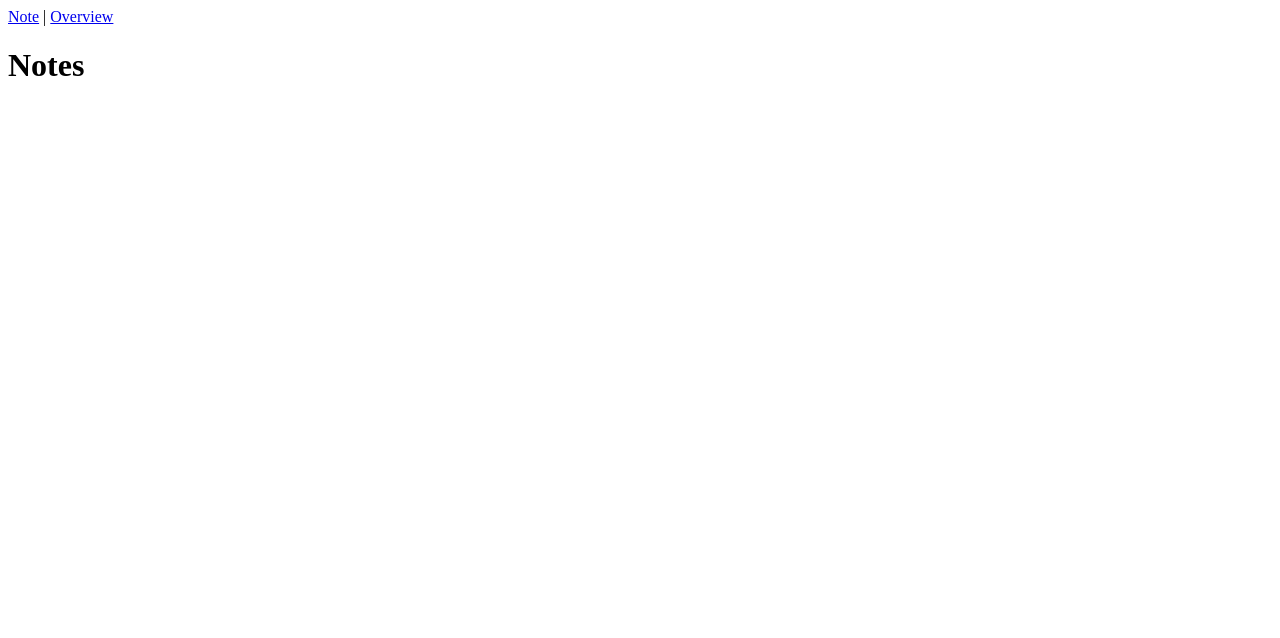
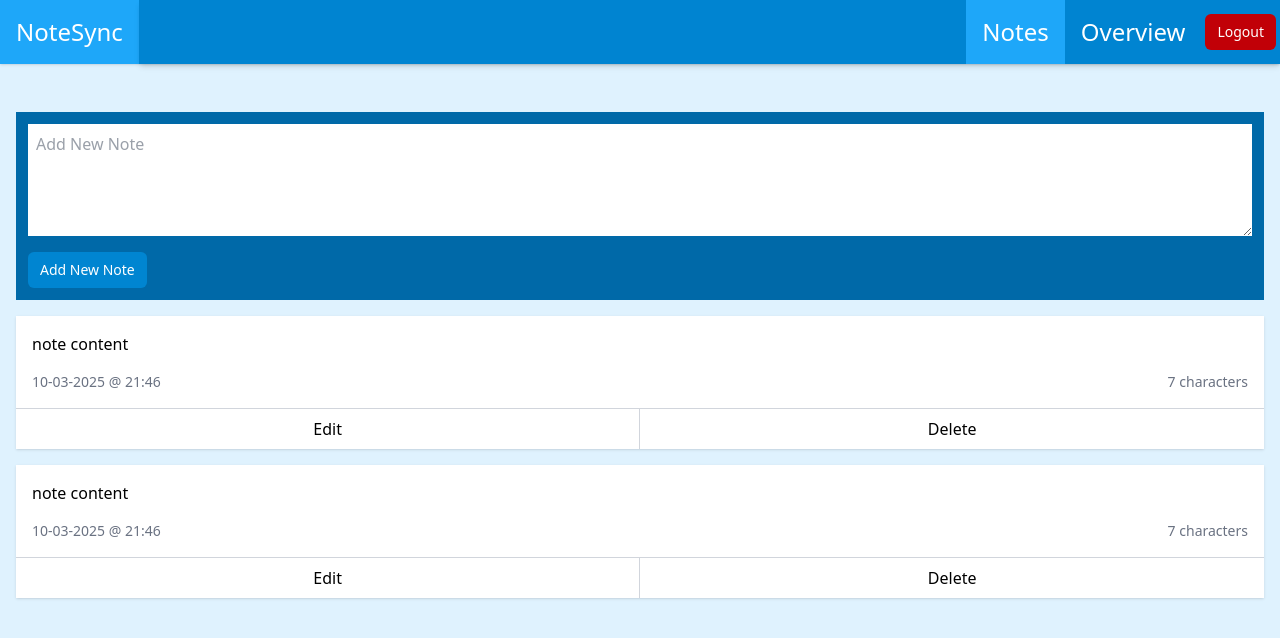
Before and after one commit to ahmadi70/NoteSync_Capstone, a Vue app: page / in a window 1280 px wide. Shown: the top 638 px of the page. Built offline with nearby package versions, Linux system fonts and the light colour scheme.

Commit message:
create components and design the app using tailwind css

```diff
--- a/package.json
+++ b/package.json
@@ -9,11 +9,14 @@
     "preview": "vite preview"
   },
   "dependencies": {
+    "material-icons": "^1.13.14",
     "vue": "^3.5.13",
     "vue-router": "^4.5.0"
   },
   "devDependencies": {
+    "@tailwindcss/vite": "^4.0.12",
     "@vitejs/plugin-vue": "^5.2.1",
+    "tailwindcss": "^4.0.12",
     "vite": "^6.2.0"
   }
 }
--- a/src/App.vue
+++ b/src/App.vue
@@ -1,8 +1,11 @@
-<script setup></script>
+<script setup>
+import Navbar from '@/components/Layout/Navbar.vue'
+</script>
 
 <template>
-  <RouterLink to="/">Note</RouterLink> |
-  <RouterLink to="/overview">Overview</RouterLink>
+  <div>
+    <Navbar />
+    <RouterView />
+  </div>
 
-  <RouterView />
 </template>
--- /dev/null
+++ b/src/components/Layout/MainSection.vue
@@ -0,0 +1,5 @@
+<template>
+  <div class="container mx-auto p-4">
+    <slot />
+  </div>
+</template>
--- /dev/null
+++ b/src/components/Layout/Navbar.vue
@@ -0,0 +1,58 @@
+<script setup>
+import { ref } from 'vue'
+import { useOnClickOutside } from '@/use/useOnClickOutside'
+
+const isOpen = ref(false)
+
+const toggleMenu = () => {
+  isOpen.value = !isOpen.value;
+};
+
+useOnClickOutside(() => {
+  if (isOpen.value) {
+    toggleMenu()
+  }
+})
+</script>
+
+<template>
+  <nav class="bg-sky-600 text-2xl text-white mb-8 shadow-sm">
+    <div class="relative flex justify-between items-center container mx-auto">
+      <h1>
+        <RouterLink class="block p-4" to="/">NoteSync</RouterLink>
+      </h1>
+
+      <button
+        @click.stop="toggleMenu"
+        class="block md:hidden pr-3 cursor-pointer"
+      >
+        <i v-if="isOpen" class="material-icons mr-2">close</i>
+        <i v-else class="material-icons mr-2">menu</i>
+      </button>
+
+      <ul
+        class="bg-sky-600 md:flex md:justify-end items-center md:top-0 md:border-none md:static absolute w-full top-16 left-0 shadow-md border border-white"
+        :class="isOpen ? 'block' : 'hidden md:flex'"
+      >
+        <li>
+          <RouterLink class="block p-4" to="/">Notes</RouterLink>
+        </li>
+        <li>
+          <RouterLink class="block p-4" to="/overview">Overview</RouterLink>
+        </li>
+        <li>
+          <button
+            class="btn bg-red-700 hover:bg-red-600 m-1"
+          >Logout</button>
+        </li>
+      </ul>
+    </div>
+  </nav>
+
+</template>
+
+<style scoped>
+.router-link-exact-active {
+  background: #1ea7f9;
+}
+</style>
--- /dev/null
+++ b/src/components/Note/Note.vue
@@ -0,0 +1,21 @@
+<script setup></script>
+
+<template>
+  <div class="bg-white shadow-sm">
+    <div class="p-4">
+      <p>note content</p>
+      <div class="text-sm text-gray-500 flex justify-between mt-4 items-center">
+        <span>10-03-2025 @ 21:46</span>
+        <span>7 characters</span>
+      </div>
+    </div>
+
+    <div class="border-t border-gray-300 flex justify-center divide-x divide-gray-300">
+      <RouterLink
+        to=""
+        class="w-full py-2 cursor-pointer hover:bg-[#1ea7f9] hover:text-white text-center"
+      >Edit</RouterLink>
+      <button class="w-full py-2 cursor-pointer hover:bg-red-600 hover:text-white">Delete</button>
+    </div>
+  </div>
+</template>
--- /dev/null
+++ b/src/components/Note/NoteBox.vue
@@ -0,0 +1,15 @@
+<script setup></script>
+
+<template>
+  <div class="bg-sky-700 p-3">
+    <textarea
+      class="bg-white w-full block p-2 text-gray-700 mb-4"
+      placeholder="Add New Note"
+      rows="4"
+      maxlength="100"
+    ></textarea>
+    <div class="flex">
+      <button class="btn">Add New Note</button>
+    </div>
+  </div>
+</template>
--- a/src/pages/PageNotes.vue
+++ b/src/pages/PageNotes.vue
@@ -1,13 +1,17 @@
 <script setup>
-
+  import MainSection from '@/components/Layout/MainSection.vue'
+  import NoteBox from '@/components/Note/NoteBox.vue'
+  import Note from '@/components/Note/Note.vue'
 </script>
 
 <template>
-  <div>
-    <h1>Notes</h1>
-  </div>
+  <MainSection class="space-y-4">
+    <NoteBox
+      actionBtnLabel="Add New Note"
+      placeholder="Add New Note"
+    />
+    <Note
+      v-for="note in 2"
+    />
+  </MainSection>
 </template>
-
-<style scoped>
-
-</style>
--- a/src/pages/PageOverview.vue
+++ b/src/pages/PageOverview.vue
@@ -1,13 +1,18 @@
 <script setup>
-
+import MainSection from '@/components/Layout/MainSection.vue'
 </script>
 
 <template>
-  <div>
-    <h1>Overview</h1>
-  </div>
+  <MainSection>
+    <div class="bg-white w-full flex flex-col gap-3 p-3">
+      <div class="flex justify-between">
+        <div>Notes</div>
+        <div>Characters</div>
+      </div>
+      <div class="flex justify-between">
+        <div>2</div>
+        <div>14</div>
+      </div>
+    </div>
+  </MainSection>
 </template>
-
-<style scoped>
-
-</style>
--- a/src/style.css
+++ b/src/style.css
@@ -0,0 +1,16 @@
+@import "material-icons/iconfont/material-icons.css";
+@import "tailwindcss";
+
+body {@apply bg-sky-100 }
+
+@layer components {
+  .btn {
+    @apply bg-[#0085d1] text-white px-3 py-2 rounded-md text-sm cursor-pointer hover:bg-[#1ea7f9];
+  }
+  .tab {
+    @apply inline-block cursor-pointer p-2 border-b-2 border-transparent hover:text-gray-600 hover:border-b-gray-300;
+  }
+  .active-tab {
+    @apply text-sky-500 border-b-2 border-b-sky-500;
+  }
+}
--- /dev/null
+++ b/src/use/useOnClickOutside.js
@@ -0,0 +1,15 @@
+import { onMounted, onBeforeUnmount } from 'vue';
+
+export function useOnClickOutside(callback) {
+  const onClickOutside = event => {
+    callback(event)
+  };
+
+  onMounted(() => {
+    document.addEventListener('click', onClickOutside) // Listen to clicks anywhere
+  })
+
+  onBeforeUnmount(() => {
+    document.removeEventListener('click', onClickOutside) // Clean up listener
+  })
+}
--- /dev/null
+++ b/tailwind.config.js
@@ -0,0 +1,11 @@
+/** @type {import('tailwindcss').Config} */
+export default {
+  content: [
+    "./index.html",
+    "./src/**/*.{vue,js,ts,jsx,tsx}"
+  ],
+  theme: {
+    extend: {},
+  },
+  plugins: [],
+}
--- a/vite.config.js
+++ b/vite.config.js
@@ -1,9 +1,10 @@
 import { defineConfig } from 'vite'
 import vue from '@vitejs/plugin-vue'
+import tailwindcss from '@tailwindcss/vite'
 
 // https://vite.dev/config/
 export default defineConfig({
-  plugins: [vue()],
+  plugins: [vue(), tailwindcss()],
   resolve: {
     alias: {
       '@': '/src'
```
